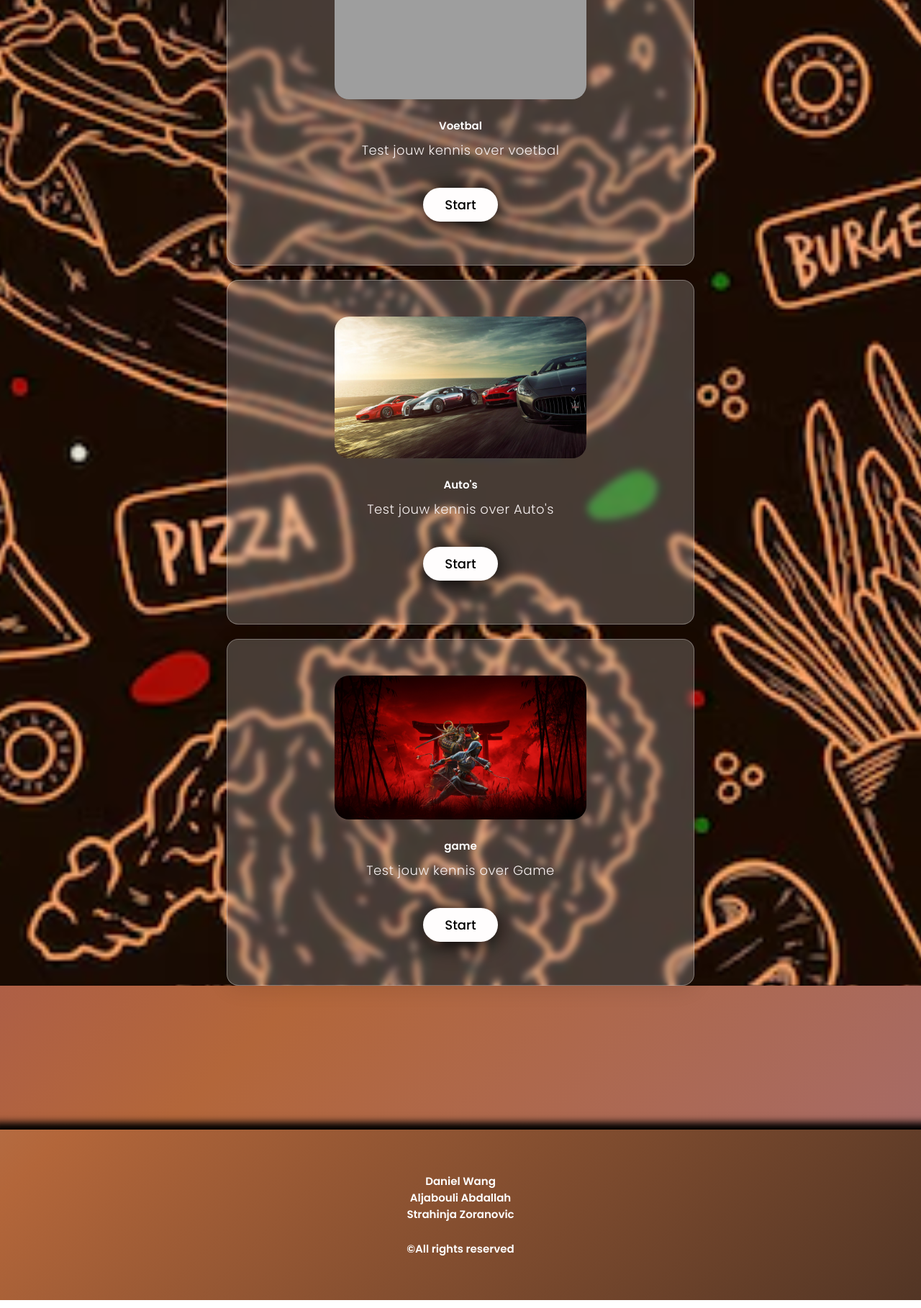
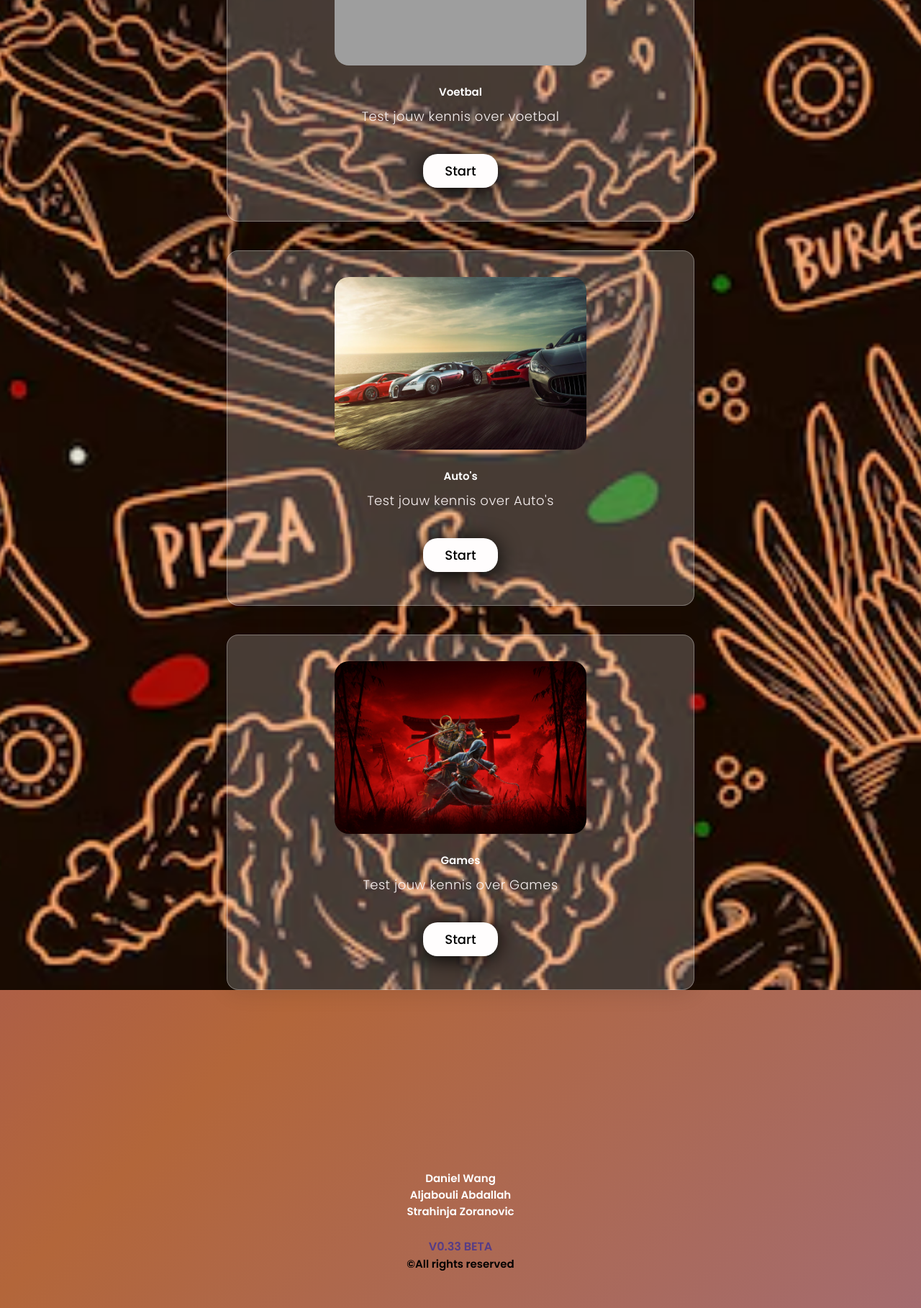
Before and after one commit to strahinjazoranovic/Project-Quiz, a PHP site: page / in a window 1280 px wide. Shown: the part 2440-4258 px from the top of the page at 72% size. Run offline with PHP 8.4, Linux system fonts and the light colour scheme; grey boxes are pictures that could not be loaded.

Commit message:
V0.33
1. UI UX Improvements

2. Responsiveness improvements

3. Code schoongemaakt/comments toegevoegd

```diff
--- a/css/login.css
+++ b/css/login.css
@@ -1,3 +1,5 @@
+/* Deze stylesheet wordt gebruikt voor de loginpagina */
+
 *,
 *:before,
 *:after{
--- a/css/style.css
+++ b/css/style.css
@@ -1,27 +1,38 @@
+/* Deze stylesheet wordt gebruikt voor de homepagina */
 * {
 	padding: 0;
 	margin: 0;
 	box-sizing: border-box;
+}
 
+.images {
+	width: 300px;
+	height: 240px;
 }
+
 
 /* dit is de footer onderaan de pagina */
 #footer {
 	text-align: center;
-	padding: 60px;
 	flex-basis: 50%;
+	padding: 50px;
 	height: 100%;
-	background: linear-gradient(-45deg, rgb(24, 24, 24), #b3663a, #d8d8d8);
 	background-size: 300% 300%;
 	animation: change 20s ease-in-out infinite;
 	background-repeat: repeat-y;
 	color: white;
-	box-shadow: black 10px 10px 10px 20px;
 	margin-top: 200px;
 }
 
 #copyright {
+	color: black;
+}
+
+#version {
+	font-size: 16px;
+	filter: blur(0.1px);
 	margin-top: 25px;
+	color: #563c87;
 }
 
 body,
@@ -446,34 +461,39 @@ video {
 	}
 }
 
-.card1{
-	width:  100%;
+.card1 {
+	width: 100%;
 	max-width: 650px;
 	color: #fff;
 	text-align: center;
-	padding: 50px 36px;
+	padding: 36px 36px;
+	margin-top: 20px;
+	padding-left: 10px;
+	padding-right: 10px;
 	border: 1px solid rgba(255, 255, 255, 0.3);
 	background: rgba(255, 255, 255, 0.2);
 	border-radius: 16px;
 	box-shadow: 0 4px 30px rgba(0, 0, 0, 0.1);
-	backdrop-filter: blur(5px);
+}
 
-}
 .card1 img {
 	width: 350px;
 	border-radius: 20px;
 }
-.card1 h2{
+
+.card1 h2 {
 	font-family: 40px;
 	font-weight: 600;
 	margin-top: 20px;
 }
-.card1 p{
+
+.card1 p {
 	font-size: 18px;
 	margin: 10px auto;
 	max-width: 330px;
 }
-.btn1{
+
+.btn1 {
 	text-decoration: none;
 	display: inline-block;
 	font-size: 18px;
@@ -481,10 +501,18 @@ video {
 	background: #fffdfd;
 	color: #000000;
 	padding: 10px 30px;
-	border-radius: 30px;
+	border-radius: 20px;
 	margin: 30px 0 10px;
-	box-shadow: 0 4px 30px;;
+	box-shadow: 0 4px 30px;
+	;
 }
+
+.btn1:hover {
+	transform: translateY(-1px);
+	box-shadow: 4px 4px 8px rgba(0, 0, 0, 0.8);
+}
+
+
 
 /* End Projects section */
 
--- a/index.html
+++ b/index.html
@@ -15,6 +15,7 @@
   <!-- Header -->
   <section id="header">
     <div class="header container">
+
       <div class="nav-bar">
         <div class="brand">
           <a href="#hero">
@@ -87,30 +88,30 @@
           <div class="container1" data-tilt>
 
             <div class="card1">
-              <img src="img/2.jpg">
+              <img src="img/playboi.jpg" class="images">
               <h2>Artisten</h2>
               <p> Test jouw kennis over Artisten</p>
               <a href="quiz.html" class="btn1"> Start</a>
             </div>
             <div class="card1">
-              <img src="img/3.jpg">
+              <img src="img/3.jpg" class="images">
               <h2>Voetbal</h2>
               <p>Test jouw kennis over voetbal</p>
-              <a href="#" class="btn1"> Start</a>
+              <a href="" class="btn1"> Start</a>
 
             </div>
             <div class="card1">
-              <img src="img/5.jpg">
+              <img src="img/5.jpg" class="images">
               <h2>Auto's</h2>
               <p> Test jouw kennis over Auto's</p>
-              <a href="#" class="btn1"> Start</a>
+              <a href="" class="btn1"> Start</a>
 
             </div>
             <div class="card1">
-              <img src="img/4.jpg">
-              <h2>game</h2>
-              <p> Test jouw kennis over Game</p>
-              <a href="#" class="btn1"> Start</a>
+              <img src="img/4.jpg" class="images">
+              <h2>Games</h2>
+              <p> Test jouw kennis over Games</p>
+              <a href="" class="btn1"> Start</a>
             </div>
           </div>
         </div>
@@ -121,6 +122,8 @@
       <h2>Daniel Wang</h2>
       <h2>Aljabouli Abdallah</h2>
       <h2>Strahinja Zoranovic</h2>
+      <h1 id="version">V0.33 BETA</h1>
+      <!-- Verander hierboven de versie van de website.-->
       <h2 id="copyright">©All rights reserved</h2>
     </div>
 </body>
--- a/js/quiz.js
+++ b/js/quiz.js
@@ -2,9 +2,9 @@
 document.body.addEventListener("click", (event) => {
   const buttonId = event.target.id;
 
-  if (["playboicarti"].includes(buttonId)) {
+  if (["artisten"].includes(buttonId)) {
 
-    if (buttonId === "playboicarti") playboiQuiz();
+    if (buttonId === "artisten") playboiQuiz();
 
     // Dit zorgt ervoor dat je de start knop niet meer ziet als je erop klikt
     event.target.style.display = "none";
--- a/login.html
+++ b/login.html
@@ -54,5 +54,5 @@
     </div>
   </form>
 </body>
-
+<script src="js/menu.js"></script>
 </html>
```
Also changed, not shown: other parts of css/style.css (+18 -31 lines), css/quiz.css (+11 -13 lines), quiz.html (+59 -7 lines). Lines whose indentation alone changed are shown as unchanged.
